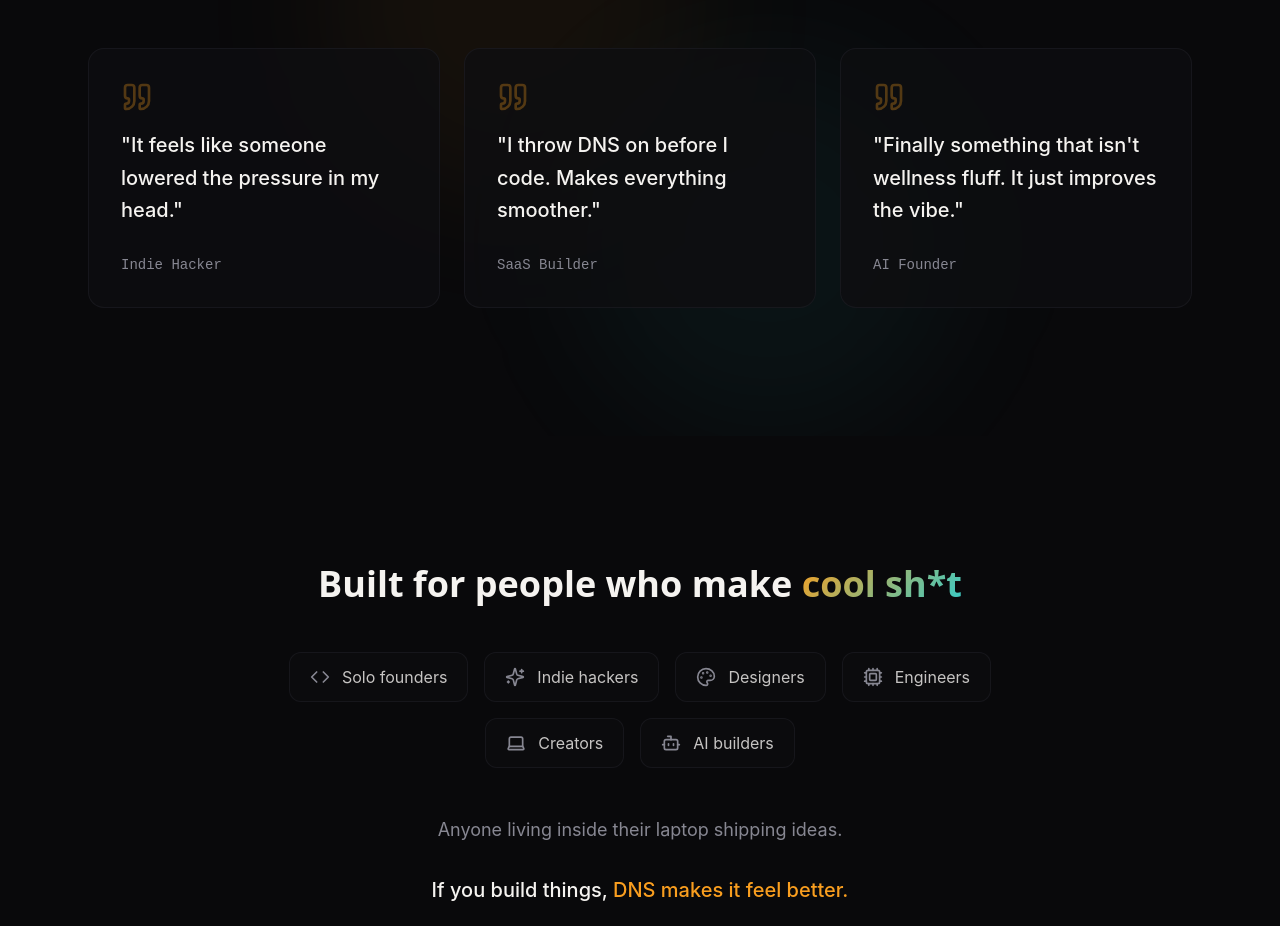
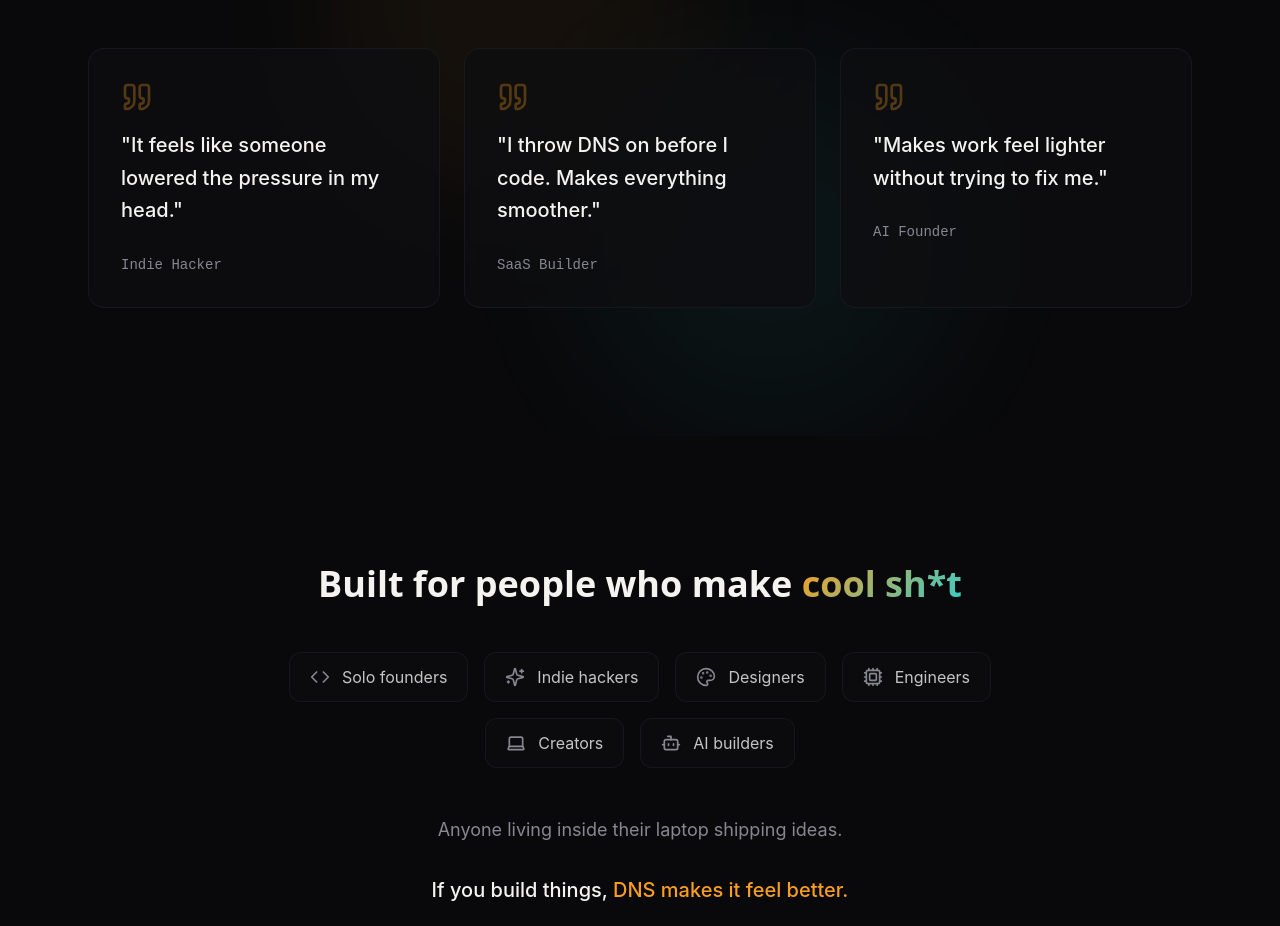
Before and after one commit to Forbescanandoes/soundscapes-app, a Next.js app: page / in a window 1280 px wide. Shown: the part 4340-5266 px from the top of the page. Built offline with nearby package versions, Linux system fonts and the light colour scheme.

Commit message:
Update testimonial to be less category defining

```diff
--- a/components/sections/TestimonialsSection.tsx
+++ b/components/sections/TestimonialsSection.tsx
@@ -10,7 +10,7 @@ const testimonials = [
     author: "SaaS Builder",
   },
   {
-    quote: "Finally something that isn't wellness fluff. It just improves the vibe.",
+    quote: "Makes work feel lighter without trying to fix me.",
     author: "AI Founder",
   },
 ];
```
